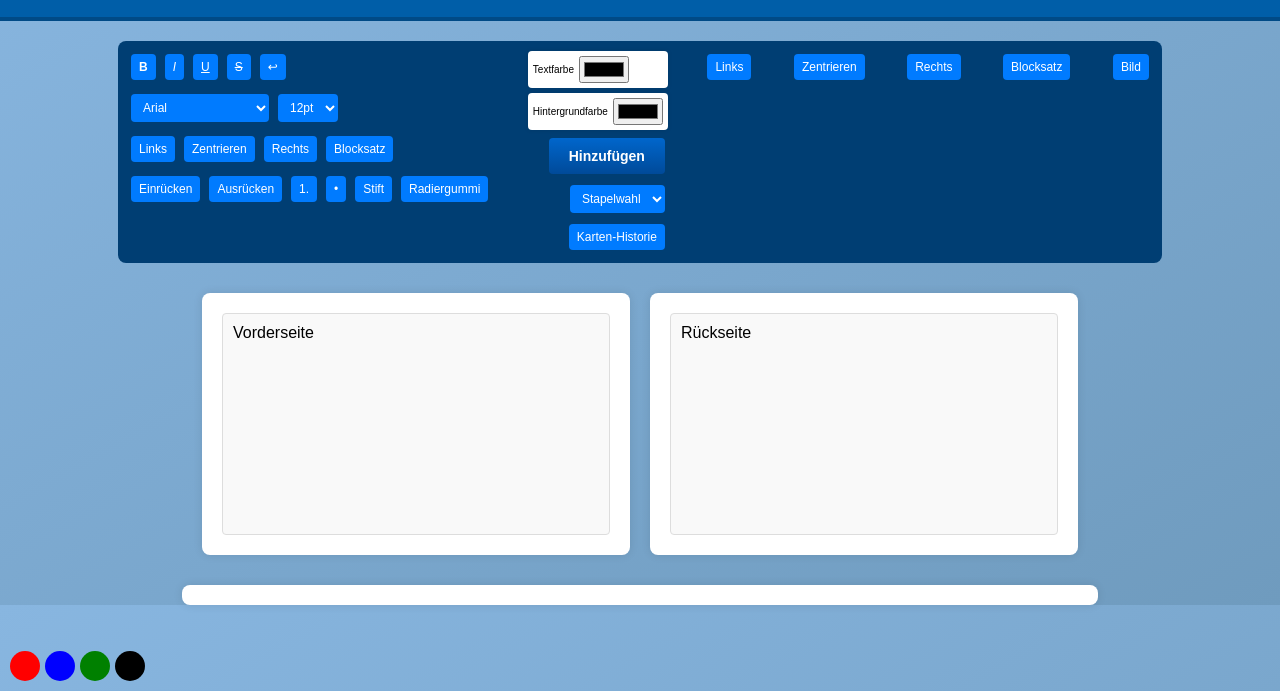
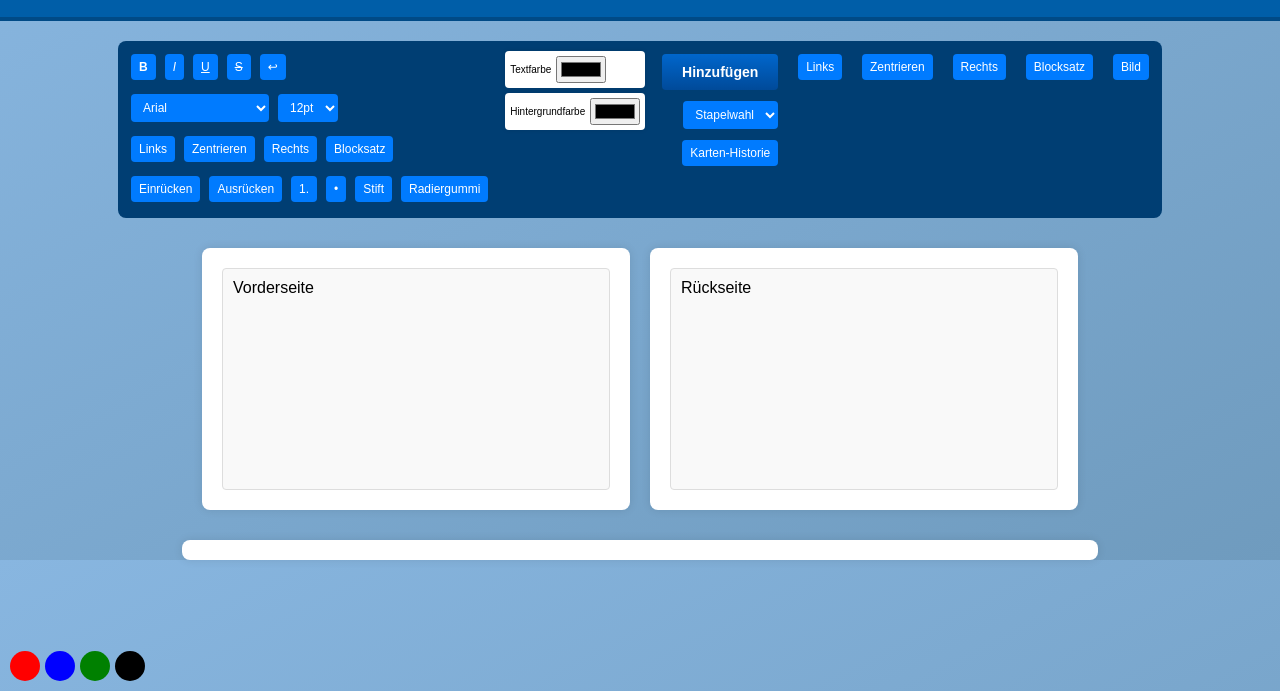
Before and after one commit to Lokruas/vitejs-vite-jo1twe, a website built with Vite: page index.html in a window 1280 px wide. Shown: the part 109-800 px from the top of the page. Built offline with nearby package versions, Linux system fonts and the light colour scheme.

Commit message:
Update index.html

```diff
--- a/index.html
+++ b/index.html
@@ -55,7 +55,7 @@
                 <button onclick="toggleEraserMode()">Radiergummi</button>
             </div>
         </div>
-        <div class="toolbar-right">
+        <div class="toolbar-center">
             <div class="color-tools">
                 <div class="color-picker">
                     <label for="textColor">Textfarbe</label>
@@ -66,6 +66,8 @@
                     <input type="color" id="highlightColor" onchange="execCmd('hiliteColor', this.value)">
                 </div>
             </div>
+        </div>
+        <div class="toolbar-right">
             <button class="toolbar-add-button" onclick="saveToHistory()">Hinzufügen</button>
             <select id="stackSelect">
                 <option value="default">Stapelwahl</option>
```
